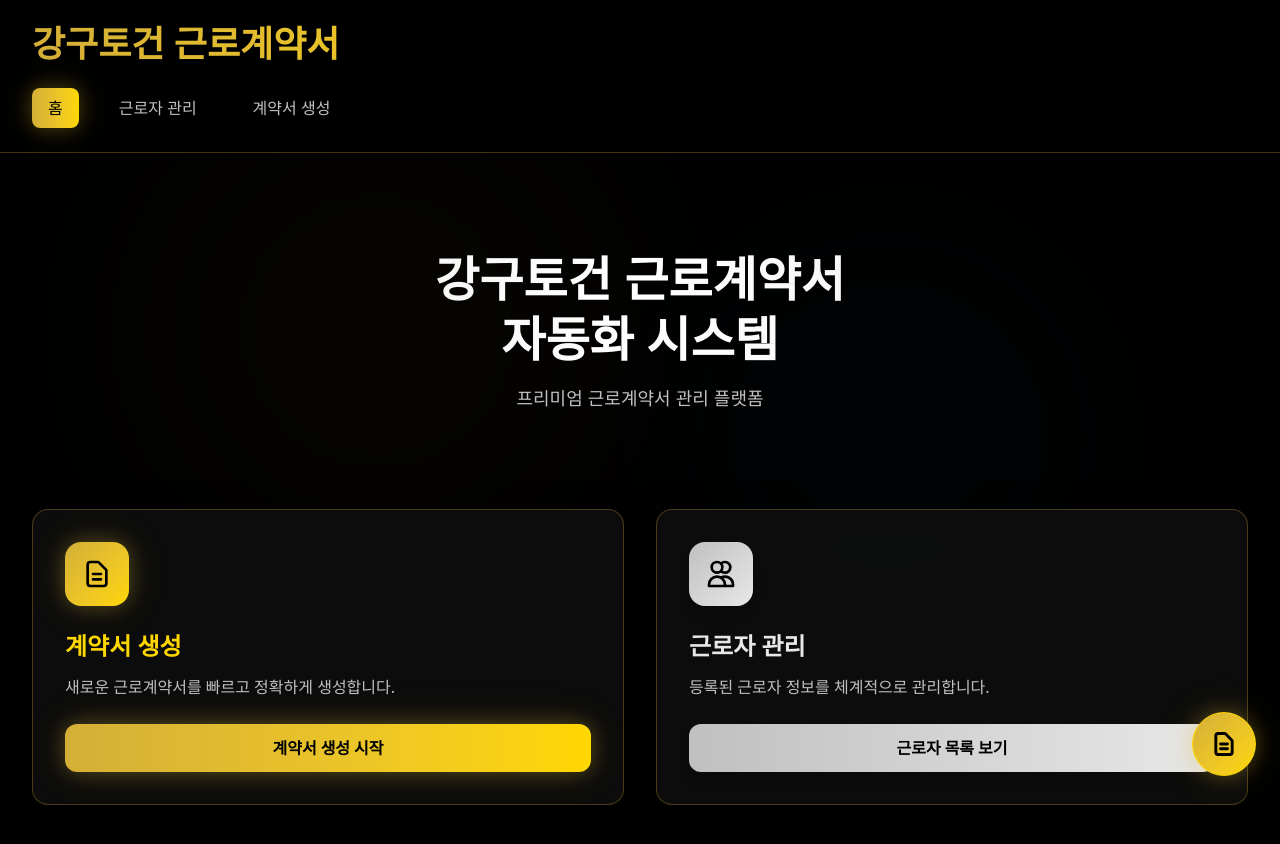
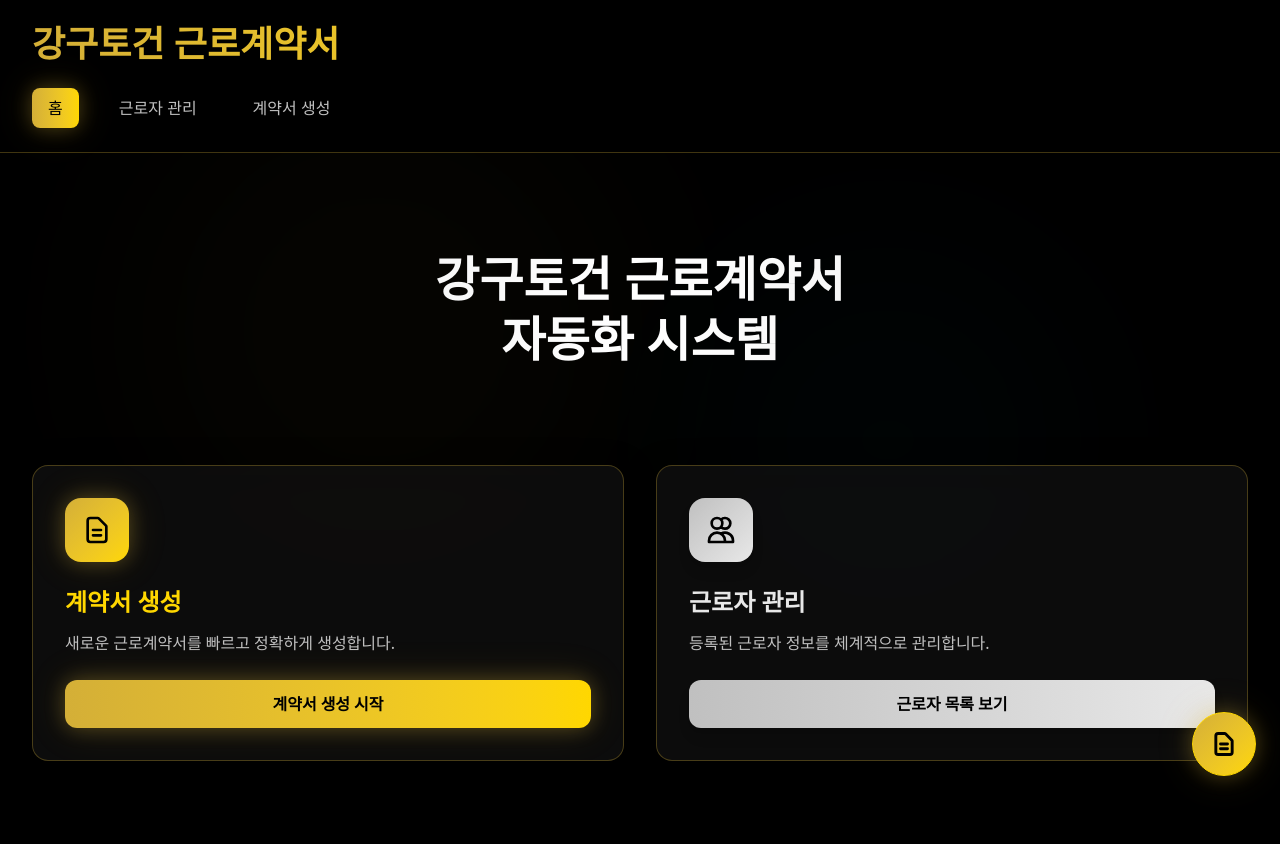
Before and after one commit to blood8879/kanggu-system, a React (Vite) app in the folder kanggu-contract/: page / in a window 1280 px wide. Shown: the top 844 px of the page. After the commit the page ends 809 px from the top, so only its background shows below. Built offline with nearby package versions, Linux system fonts and the light colour scheme; a web font is replaced by a local one.

Commit message:
refactor: Remove subtitle text from home page
Remove '프리미엄 근로계약서 관리 플랫폼' subtitle from the hero section to simplify the home page design.

```diff
--- a/kanggu-contract/src/pages/HomePage.tsx
+++ b/kanggu-contract/src/pages/HomePage.tsx
@@ -13,9 +13,6 @@ export const HomePage: React.FC = () => {
           <br />
           자동화 시스템
         </h1>
-        <p className="text-base sm:text-lg text-[var(--color-luxury-silver)] max-w-2xl mx-auto font-[family-name:var(--font-family-sans)]">
-          프리미엄 근로계약서 관리 플랫폼
-        </p>
       </div>
 
       {/* Feature Cards */}
```
